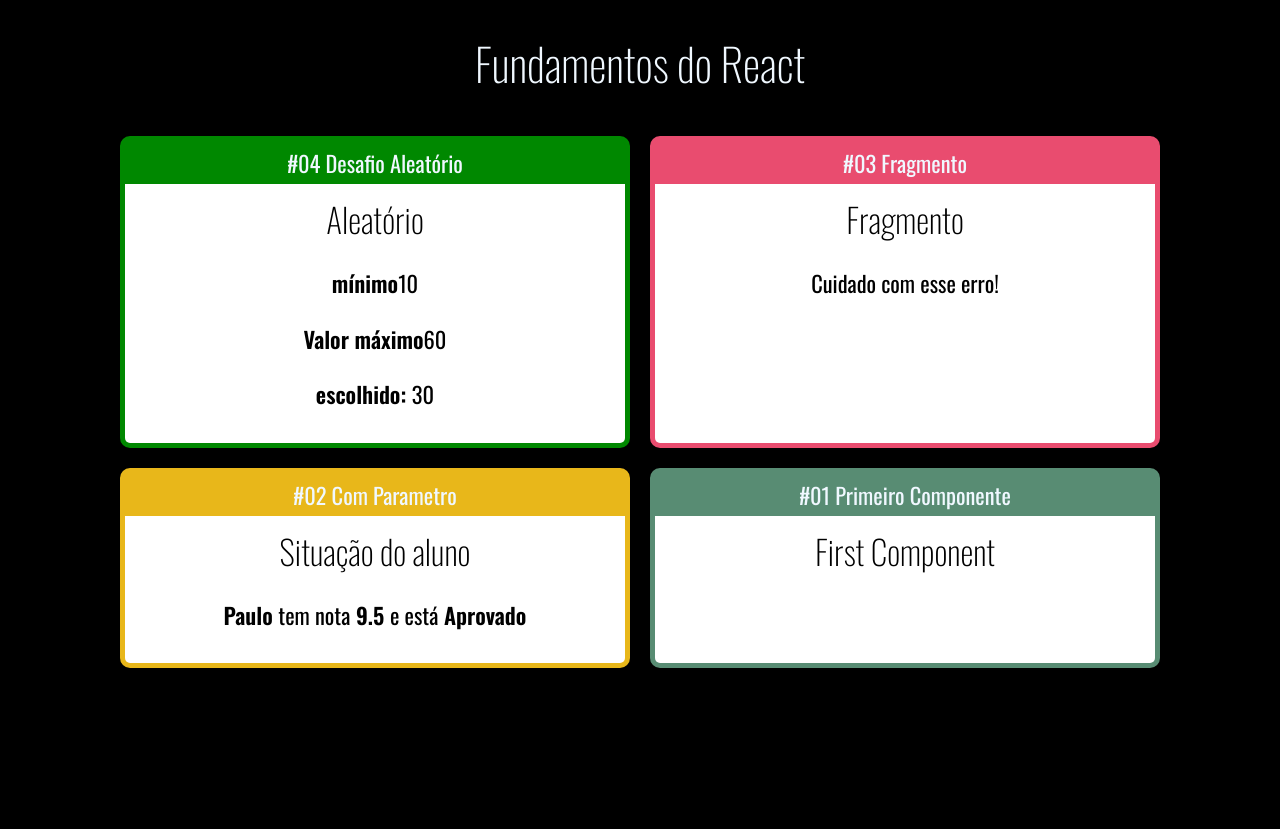
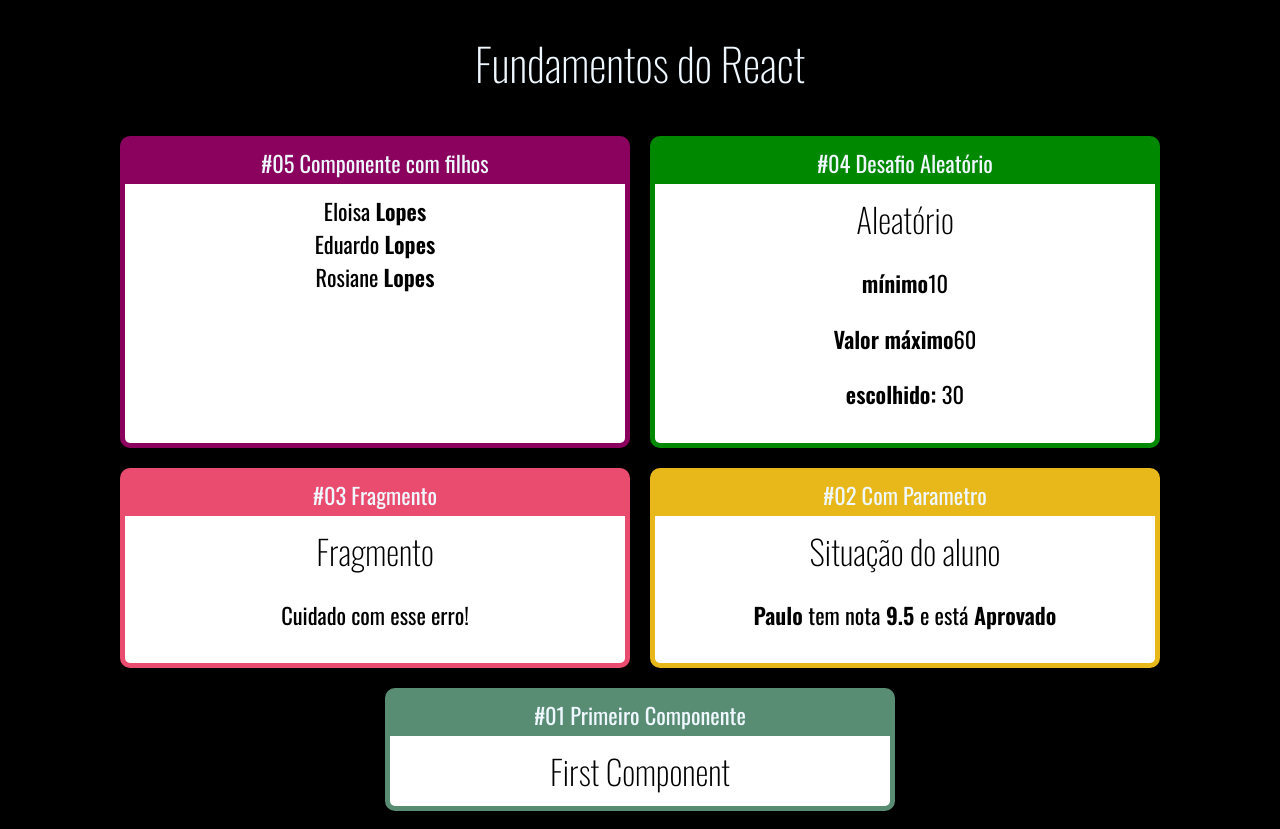
Before and after one commit to EduardoLoppes/Curso-React, a React (Create React App) app in the folder fundamentos-react/: page / in a window 1280 px wide. Before the commit the page ends 800 px from the top, so only its background shows below. Built offline with nearby package versions, Linux system fonts and the light colour scheme.

Commit message:
Feat: adiciona componentes filho e exemplo

```diff
--- a/fundamentos-react/src/App.jsx
+++ b/fundamentos-react/src/App.jsx
@@ -1,6 +1,8 @@
 import React from "react";
 
 import "./App.css";
+import FamilyMember from "./components/basics/FamilyMember"
+import Family from "./components/basics/Family"
 import Card from "./components/layout/Card";
 import First from "./components/basics/First component";
 import ComParametro from "./components/basics/ComParametro";
@@ -11,6 +13,15 @@
     <div className="App">
         <h1>Fundamentos do React</h1>
         <div className="Cards">
+            <Card titulo="#05 Componente com filhos" color="#8A015E">
+                {
+                <Family sobrenome="Lopes">
+                 <FamilyMember nome="Eloisa" />
+                 <FamilyMember nome="Eduardo" />
+                 <FamilyMember nome="Rosiane"/>
+                 </Family>
+                   }
+            </Card>
 
             <Card titulo="#04 Desafio Aleatório" color="#080">
                 <Aleatorio min={10} max={60} />
--- /dev/null
+++ b/fundamentos-react/src/components/basics/Family.jsx
@@ -0,0 +1,16 @@
+import React, {cloneElement} from "react";
+
+
+
+export default (props) => {
+    return(
+        <div>
+            {
+            props.children.map((child, i) => {
+                return cloneElement(child, {...props, key: i });
+            })}
+
+
+        </div>
+    )
+}
--- /dev/null
+++ b/fundamentos-react/src/components/basics/FamilyMember.jsx
@@ -0,0 +1,10 @@
+import React from "react";
+
+
+export default (props) => {
+    return <div>
+        {props.nome} <strong>{props.sobrenome}</strong>
+
+
+    </div>
+}
```
